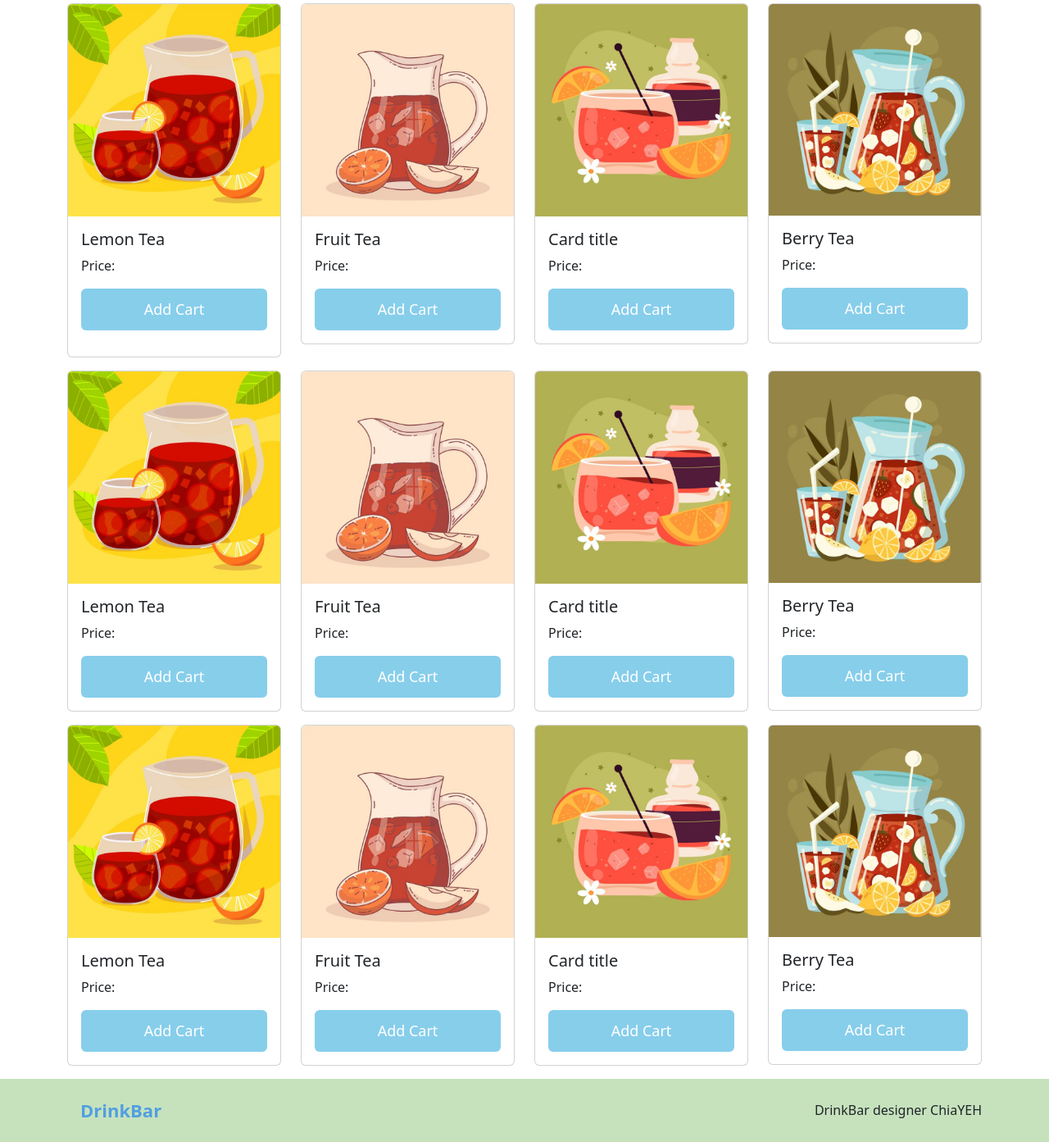
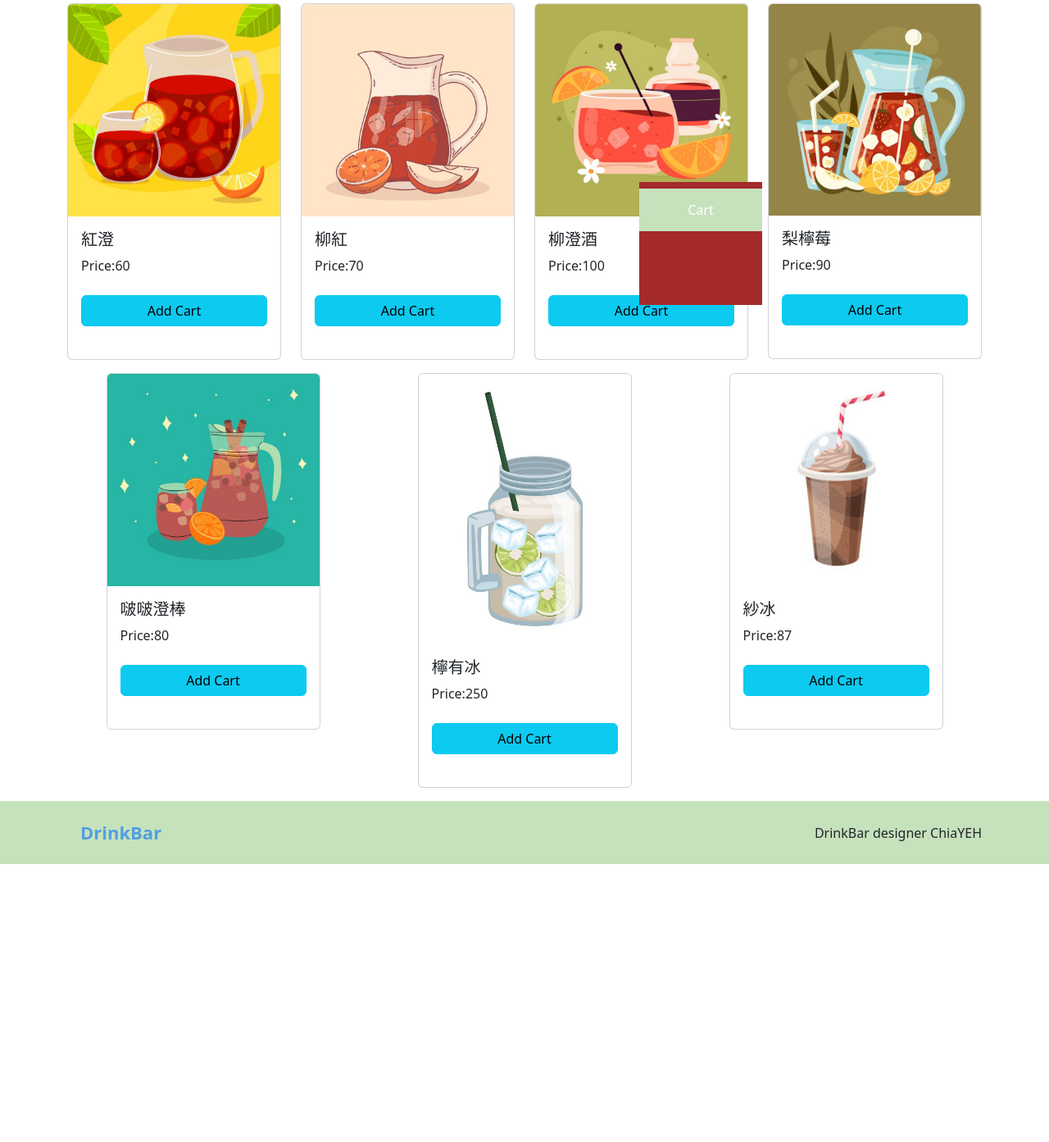
Before and after one commit to ChiaYEHHH/Portfolio, a PHP site: page / in a window 1280 px wide. Shown: the part 678-2071 px from the top of the page at 82% size. After the commit the page ends 1732 px from the top, so only its background shows below. Run offline with PHP 8.4, Linux system fonts and the light colour scheme; data comes from the database, SQL or seed files in the repository.

Commit message:
修改card(foreach) 調整後台order staff 購物車div(未完成)

```diff
--- a/api/base.php
+++ b/api/base.php
@@ -136,7 +136,7 @@ function dd($array)
 
 $News = new DB('bar_news');
 $Creatives = new DB('bar_creatives');
-$Order = new DB('bar_orders');
-$Staff = new DB('bar_staffs');
-$Logo = new DB('bar_logos');
-$Sale = new DB('bar_sales');
+$Orders = new DB('bar_orders');
+$Staffs = new DB('bar_staffs');
+$Logos = new DB('bar_logos');
+$Sales = new DB('bar_sales');
--- a/backend/order_b.php
+++ b/backend/order_b.php
@@ -26,7 +26,7 @@
 
 <div class="row text-center">
     <?php
-    $order = $Order->all();
+    $order = $Orders->all();
     foreach ($order as $key => $value) :
     ?>
         <div class='col-1'><?= $value['id']; ?></div>
--- a/backend/staff_b.php
+++ b/backend/staff_b.php
@@ -22,7 +22,7 @@
     </div>
     <!-- sql -->
     <?php
-    $staff = $Staff->all();
+    $staff = $Staffs->all();
     foreach ($staff as $key => $value) :
     ?>
         <div class='row text-center'>
--- a/css/style.css
+++ b/css/style.css
@@ -44,3 +44,13 @@
 }
 
 /* nav end */
+
+.CartBox{
+  z-index: 15;
+  width: 150px;
+  height: 150px;
+  position: fixed;
+  background-color: brown;
+  right: 350px;
+  top: 900px;
+}
--- a/front/main.php
+++ b/front/main.php
@@ -1,3 +1,4 @@
+<?php include_once "./api/base.php"; ?>
 <style>
     .card a {
         border: none;
@@ -18,154 +19,26 @@
 </style>
 
 <!-- 卡片 菜單 -->
-
 <div class="row justify-content-around mt-3">
+    <?php
+    $sale = $Sales->all();
+    foreach ($sale as $key => $value) :
+    ?>
         <div class="col-sm-12 col-md-6 col-lg-3 mt-3">
             <div class="card">
-            <img src="./images/drink1.jpg" class="card-img-top" alt="...">
+                <img src="./images/<?=$value['pic'];?>" class="card-img-top" alt="...">
                 <div class="card-body">
-                <h5 class="card-title">Lemon Tea</h5>
+                    <h5 class="card-title"><?=$value['title'];?></h5>
                     <p class="card-text">
-                    Price:
+                        Price:<?=$value['price'];?>
                     </p>
-                <p><a href="#" class="btn btn-info">Add Cart</a></p>
+                    <p><button class="btn btn-info">Add Cart</button></p>
                 </div>
             </div>
         </div>
-    <div class="col-sm-12 col-md-6 col-lg-3 mt-3">
-        <div class="card">
-            <img src="./images/drink2.jpg" class="card-img-top" alt="...">
-            <div class="card-body">
-                <h5 class="card-title">Fruit Tea</h5>
-                <p class="card-text">
-                    Price:
-                </p>
-                <a href="#" class="btn btn-primary">Add Cart</a>
+    <?php endforeach; ?>
+
 </div>
+<div class="CartBox">
+<button type="button">Cart</button>
 </div>
-    </div>
-    <div class="col-sm-12 col-md-6 col-lg-3 mt-3">
-        <div class="card">
-            <img src="./images/drink3.jpg" class="card-img-top" alt="...">
-            <div class="card-body">
-                <h5 class="card-title">Card title</h5>
-                <p class="card-text">
-                    Price:
-                </p>
-                <a href="#" class="btn btn-primary">Add Cart</a>
-            </div>
-        </div>
-    </div>
-    <div class="col-sm-12 col-md-6 col-lg-3 mt-3">
-        <div class="card">
-            <img src="./images/drink4.jpg" class="card-img-top" alt="...">
-            <div class="card-body">
-                <h5 class="card-title">Berry Tea</h5>
-                <p class="card-text">
-                    Price:
-                </p>
-                <a href="#" class="btn btn-primary">Add Cart</a>
-            </div>
-        </div>
-    </div>
-</div>
-<div class="row justify-content-around">
-    <div class="col-sm-12 col-md-6 col-lg-3 mt-3">
-        <div class="card">
-            <img src="./images/drink1.jpg" class="card-img-top" alt="...">
-            <div class="card-body">
-                <h5 class="card-title">Lemon Tea</h5>
-                <p class="card-text">
-                    Price:
-                </p>
-                <a href="#" class="btn btn-primary">Add Cart</a>
-            </div>
-        </div>
-    </div>
-    <div class="col-sm-12 col-md-6 col-lg-3 mt-3">
-        <div class="card">
-            <img src="./images/drink2.jpg" class="card-img-top" alt="...">
-            <div class="card-body">
-                <h5 class="card-title">Fruit Tea</h5>
-                <p class="card-text">
-                    Price:
-                </p>
-                <a href="#" class="btn btn-primary">Add Cart</a>
-            </div>
-        </div>
-    </div>
-    <div class="col-sm-12 col-md-6 col-lg-3 mt-3">
-        <div class="card">
-            <img src="./images/drink3.jpg" class="card-img-top" alt="...">
-            <div class="card-body">
-                <h5 class="card-title">Card title</h5>
-                <p class="card-text">
-                    Price:
-                </p>
-                <a href="#" class="btn btn-primary">Add Cart</a>
-            </div>
-        </div>
-    </div>
-    <div class="col-sm-12 col-md-6 col-lg-3 mt-3">
-        <div class="card">
-            <img src="./images/drink4.jpg" class="card-img-top" alt="...">
-            <div class="card-body">
-                <h5 class="card-title">Berry Tea</h5>
-                <p class="card-text">
-                    Price:
-                </p>
-                <a href="#" class="btn btn-primary">Add Cart</a>
-            </div>
-        </div>
-    </div>
-</div>
-<div class="row justify-content-around">
-    <div class="col-sm-12 col-md-6 col-lg-3 mt-3">
-        <div class="card">
-            <img src="./images/drink1.jpg" class="card-img-top" alt="...">
-            <div class="card-body">
-                <h5 class="card-title">Lemon Tea</h5>
-                <p class="card-text">
-                    Price:
-                </p>
-                <a href="#" class="btn btn-primary">Add Cart</a>
-            </div>
-        </div>
-    </div>
-    <div class="col-sm-12 col-md-6 col-lg-3 mt-3">
-        <div class="card">
-            <img src="./images/drink2.jpg" class="card-img-top" alt="...">
-            <div class="card-body">
-                <h5 class="card-title">Fruit Tea</h5>
-                <p class="card-text">
-                    Price:
-                </p>
-                <a href="#" class="btn btn-primary">Add Cart</a>
-            </div>
-        </div>
-    </div>
-    <div class="col-sm-12 col-md-6 col-lg-3 mt-3">
-        <div class="card">
-            <img src="./images/drink3.jpg" class="card-img-top" alt="...">
-            <div class="card-body">
-                <h5 class="card-title">Card title</h5>
-                <p class="card-text">
-                    Price:
-                </p>
-                <a href="#" class="btn btn-primary">Add Cart</a>
-            </div>
-        </div>
-    </div>
-    <div class="col-sm-12 col-md-6 col-lg-3 mt-3">
-        <div class="card">
-            <img src="./images/drink4.jpg" class="card-img-top" alt="...">
-            <div class="card-body">
-                <h5 class="card-title">Berry Tea</h5>
-                <p class="card-text">
-                    Price:
-                </p>
-                <a href="#" class="btn btn-primary">Add Cart</a>
-            </div>
-        </div>
-    </div>
-</div>
```
Lines whose indentation alone changed are shown as unchanged.
